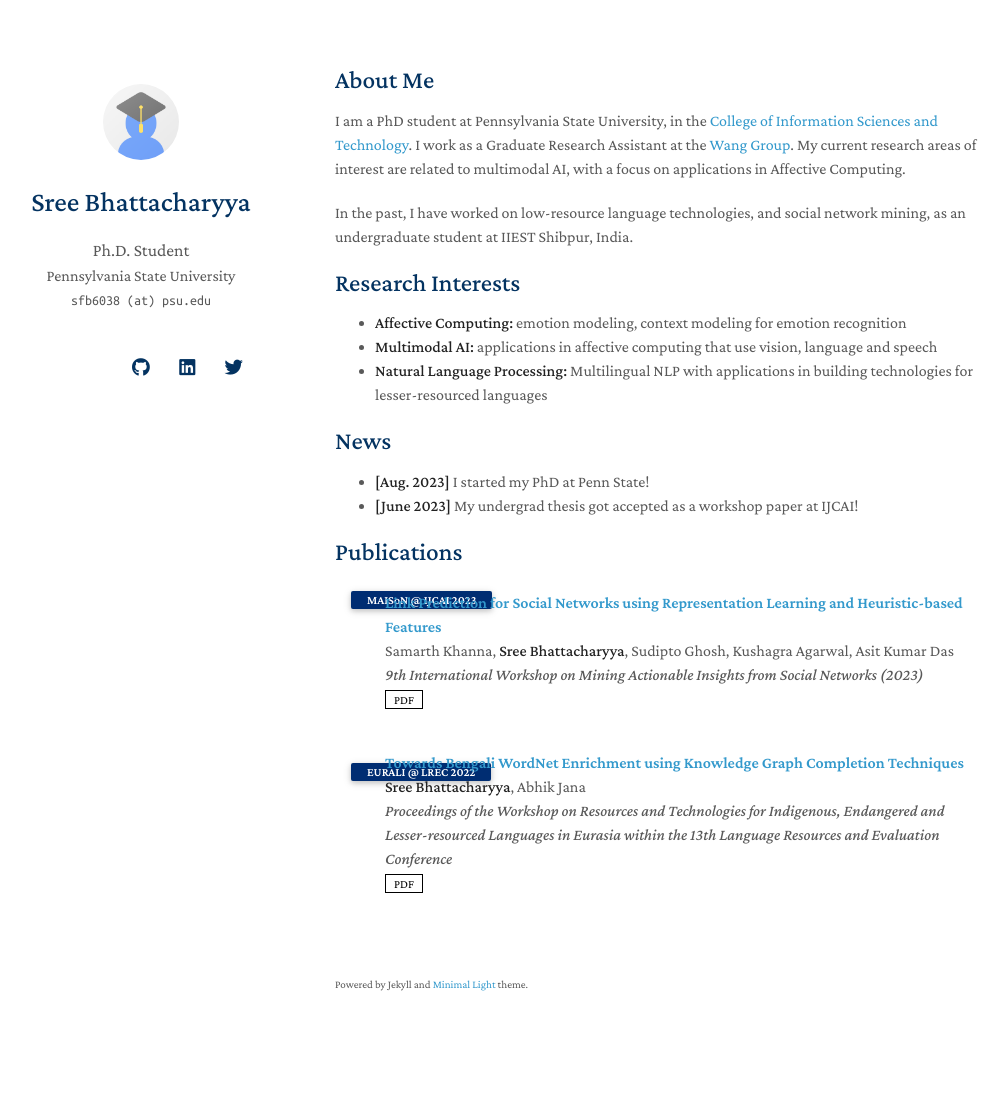
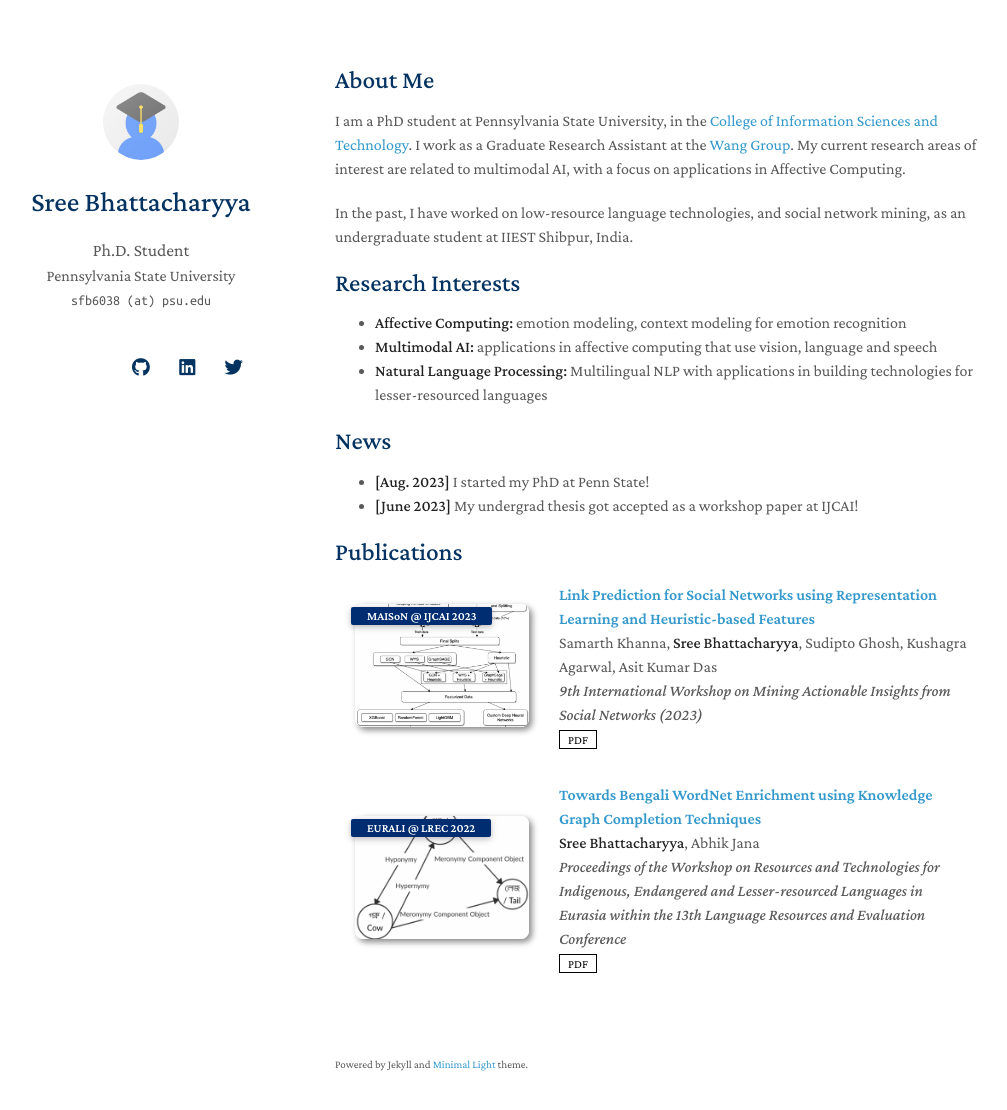
Before and after one commit to sreebhattacharyya/sreebhattacharyya.github.io, a Jekyll site: the page built from index.md, in a window 1280 px wide and 1145 px high. Shown: the top 1110 px of the window, without its empty margins (135-1142 px from the left). Built offline with Jekyll 4.4.1, drawn with Linux system fonts in a browser that asks for light colours; nearby versions of some CDN libraries; a style sheet for code colours, icons or effects is not loaded; our own code applies the rules of GitHub Pages for plain Markdown files.

Commit message:
Added pub images

```diff
--- a/_data/publications.yml
+++ b/_data/publications.yml
@@ -7,7 +7,7 @@ main:
     pdf: https://drive.google.com/file/d/1X6qsobAznVGJUottsbojo698yx2pAvH8/view
     code:
     bibtex:
-    image:
+    image: assets/img/SocNet.png
     notes:
 
   - title: "Towards Bengali WordNet Enrichment using Knowledge Graph Completion Techniques"
@@ -19,4 +19,4 @@ main:
     page:
     bibtex:
     notes:
-    image:
+    image: assets/img/WordNet.png
```
Also changed, not shown: assets/img/SocNet.png (added), assets/img/WordNet.png (added).
